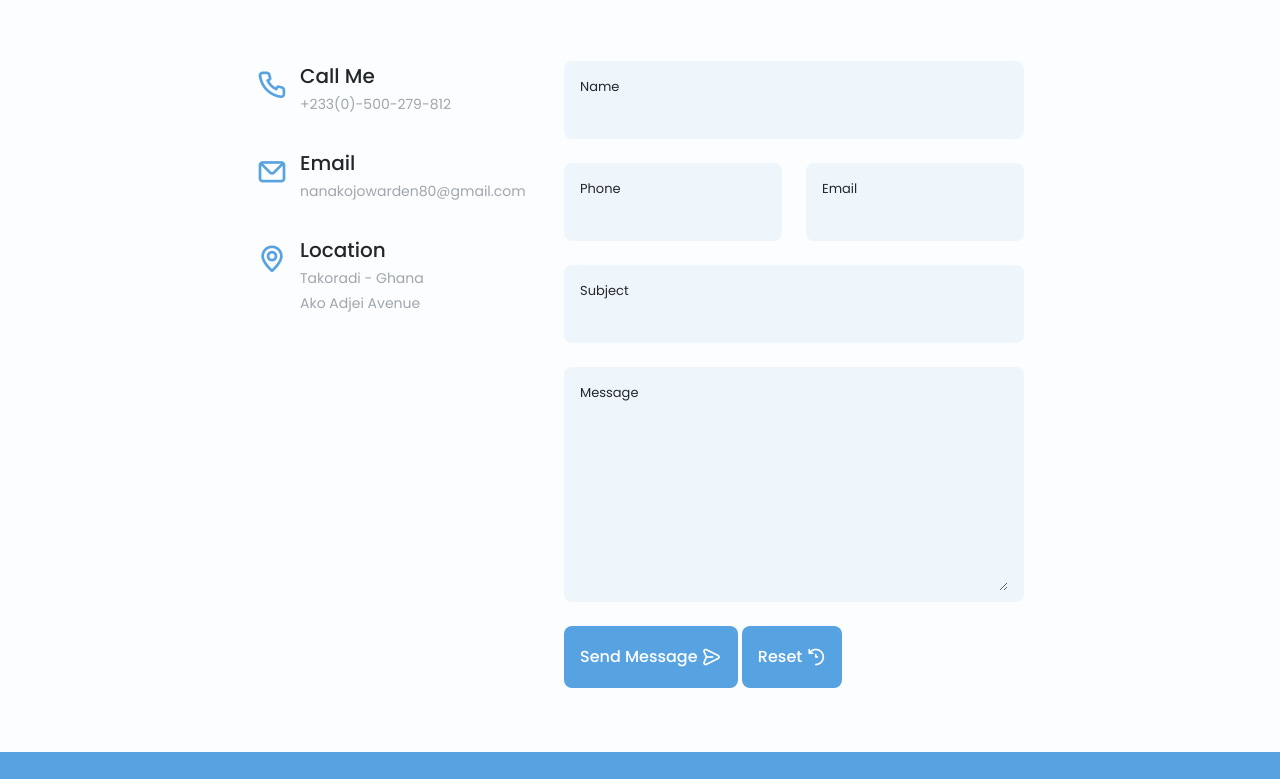
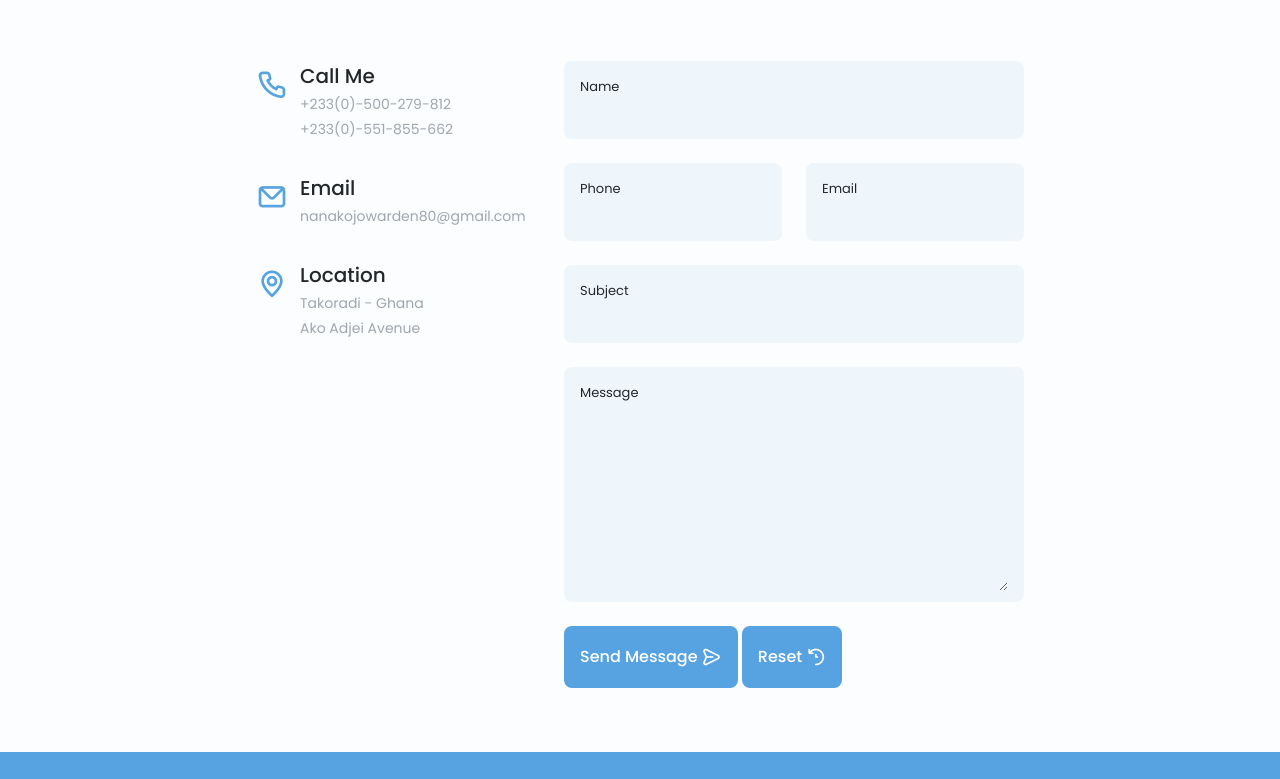
Before and after one commit to CalebAckom/Nana-Kojo-Warden, a plain HTML site: page index.html in a window 1280 px wide. Shown: the part 5809-6588 px from the top of the page. Drawn offline with nearby package versions, Linux system fonts and the light colour scheme.

Commit message:
Adding a second number

```diff
--- a/index.html
+++ b/index.html
@@ -588,7 +588,7 @@
 
                         <div>
                             <h3 class="contact__title">Call Me</h3>
-                            <span class="contact__subtitle">+233(0)-500-279-812</span>
+                            <span class="contact__subtitle">+233(0)-500-279-812<br>+233(0)-551-855-662</span>
                         </div>
                     </div>
 
```
